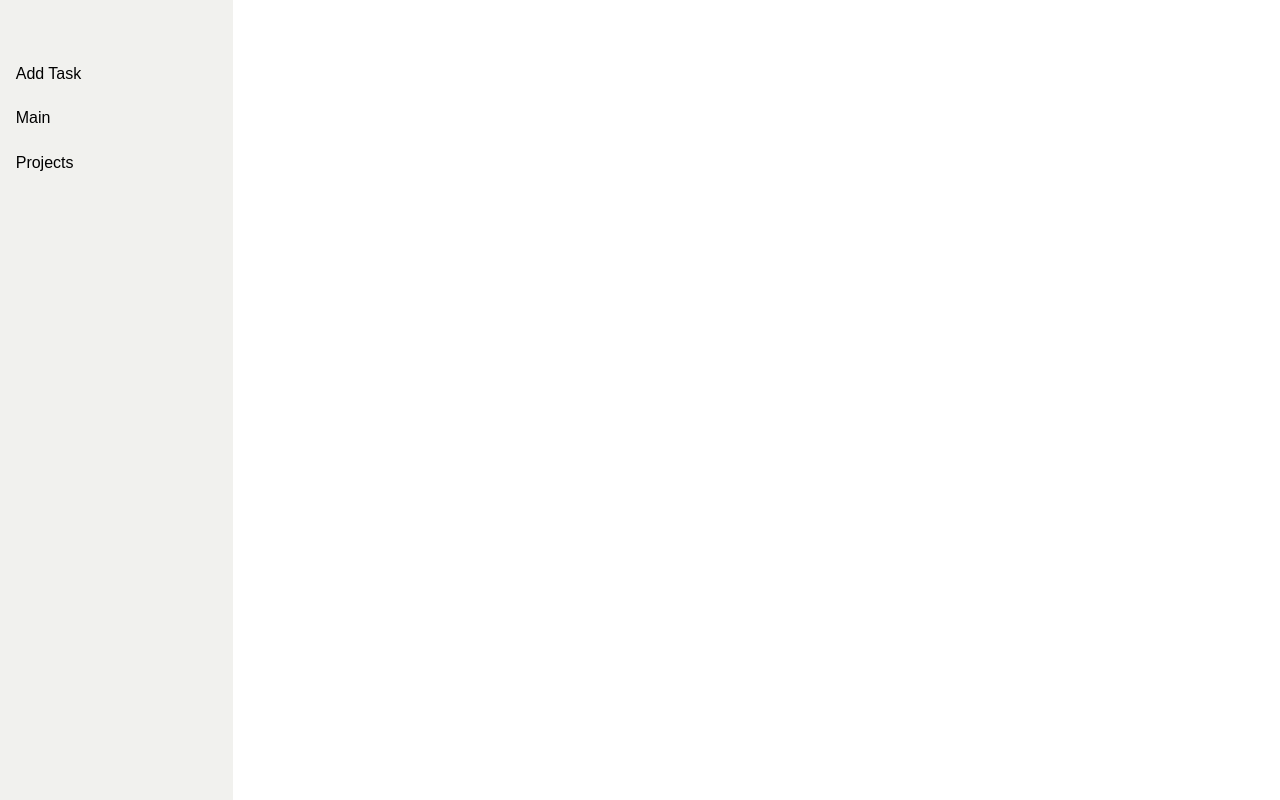
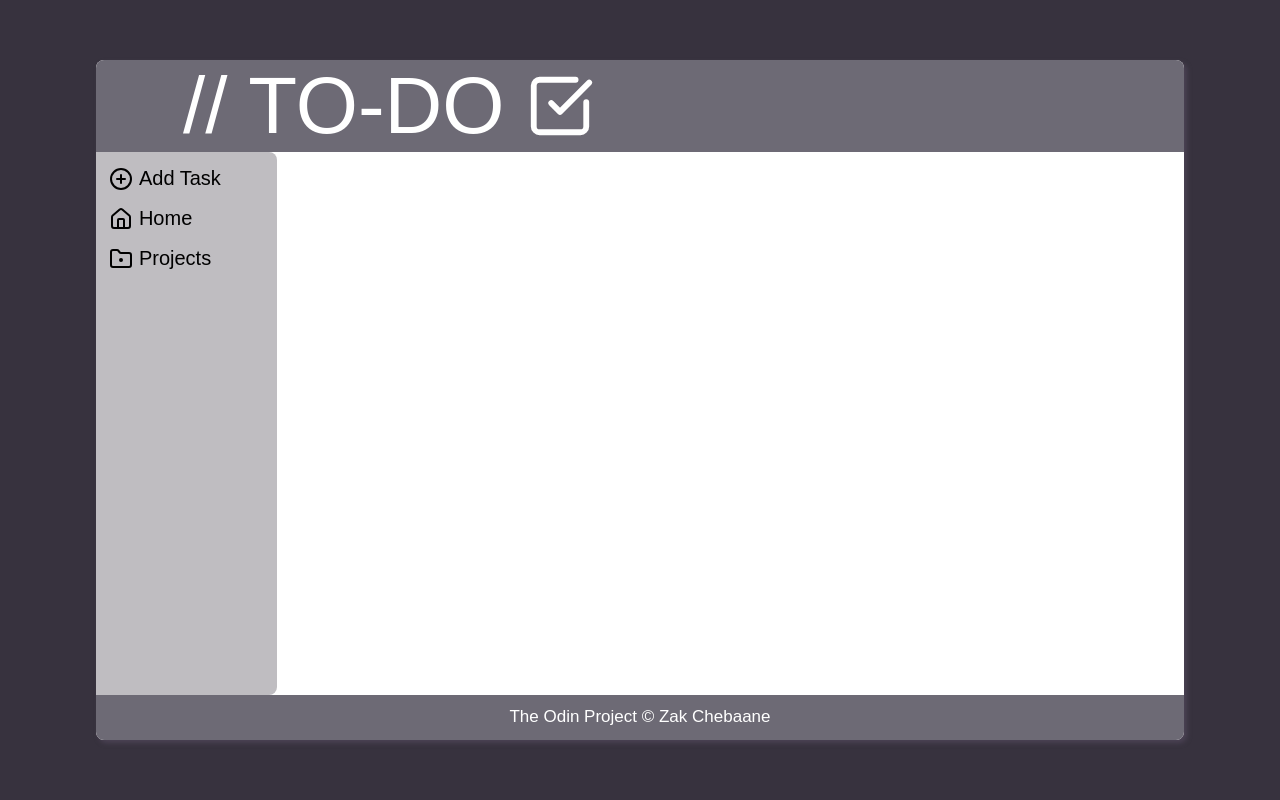
Before and after one commit to ZakChebaane/todo-list, a website built with webpack: page src/template.html in a window 1280 px wide. Built offline with nearby package versions, Linux system fonts and the light colour scheme.

Commit message:
css created

```diff
--- a/src/script.js
+++ b/src/script.js
@@ -1,4 +1,5 @@
 import "./styles.css";
+
 
 class todoItem {
     constructor(title, description, dueDate, priority, checklist) {
--- a/src/styles.css
+++ b/src/styles.css
@@ -2,32 +2,78 @@
     padding: 0;
     margin: 0;
     font-family: sans-serif;
-}
-html {
-    height: 100%;
+    /*border: 1px solid red;*/
+    font-size: 20px;
 }
 body {
+    height: 100vh;
+    display: flex;
+    justify-content: center;
+    align-items: center;
+    background-color: #37323E;
+}
+.container {
     display: grid;
-    grid-template-columns: 2fr 9fr;
-    grid-template-rows: 1fr;
-    height: 100%;
+    width: 85vw;
+    height: 85vh;
+    background-color: white;
+    border-radius: 8px;
+    box-shadow: 3px 3px 5px #4b4254;
+    grid-template-columns: 1fr 5fr;
+    grid-template-rows: 2fr 12fr 1fr;
 }
 ul {
     list-style: none;
-    background-color: #f1f1ee;
     display: flex;
     flex-direction: column;
-    gap: 2%;
-    /*justify-content:*/
-    padding: 25% 4%;
+    gap: 1%;
+    height: 100%;
+    padding-top: 5%;
 }
 li {
     border-radius: 5px;
     padding: 3%;
+    display: flex;
+    gap: 4%;
+    margin: 0 4% 0 4%;
 }
 li:hover {
-    background-color: #ecece7;
+    background-color: #b2b2b4;
+}
+.title {
+    grid-row: 1 / 2;
+    grid-column: 1 / 3;
+    background-color: #6D6A75;
+    border-radius: 8px 8px 0 0;
+    display: flex;
+    align-items: center;
+    padding-left: 8%;
+    font-size: 80px;
+    color: white;
+    gap: 2%
+}
+.sidebar {
+    grid-row: 2 / 3;
+    grid-column: 1 / 2;
+    background-color: #BFBDC1;
+    border-radius: 0 8px 8px 0;
 }
 .content {
-
+    grid-row: 2 / 3;
+    grid-column: 2 / 3;
+    background-color: white;
 }
+.footer {
+    grid-row: 3 / 4;
+    grid-column: 1 / 3;
+    display: flex;
+    justify-content: center;
+    align-items: center;
+    background-color: #6D6A75;
+    border-radius: 0 0 8px 8px;
+    color: white;
+    font-size: 17px;
+}
+#todo-img {
+    height: 70px;
+}
--- a/src/template.html
+++ b/src/template.html
@@ -6,11 +6,23 @@
     <title>Todo List</title>
 </head>
 <body>
-    <ul>
-        <li id="add-task">Add Task</li>
-        <li id="main">Main</li>
-        <li id="projects">Projects</li>
-    </ul>
-    <div class="content"></div>
+    <div class="container">
+        <div class="title">// TO-DO<img id="todo-img" src="./assets/square-check-big.svg" alt="todo IMG"></div>
+        <div class="sidebar">
+            <ul>
+                <li id="add-task"><img src="./assets/circle-plus.svg" alt="addTask">
+                    <div>Add Task</div>
+                </li>
+                <li id="home"><img src="./assets/house.svg" alt="home">
+                    <div>Home</div>
+                </li>
+                <li id="projects"><img src="./assets/folder-dot.svg" alt="Projects">
+                    <div>Projects</div>
+                </li>
+            </ul>
+        </div>
+        <div class="content"></div>
+        <div class="footer">The Odin Project © Zak Chebaane</div>
+    </div>
 </body>
 </html>
```
Also changed, not shown: src/assets/circle-plus.svg (added), src/assets/folder-dot.svg (added), src/assets/house.svg (added), src/assets/square-check-big.svg (added), 3 other files.
